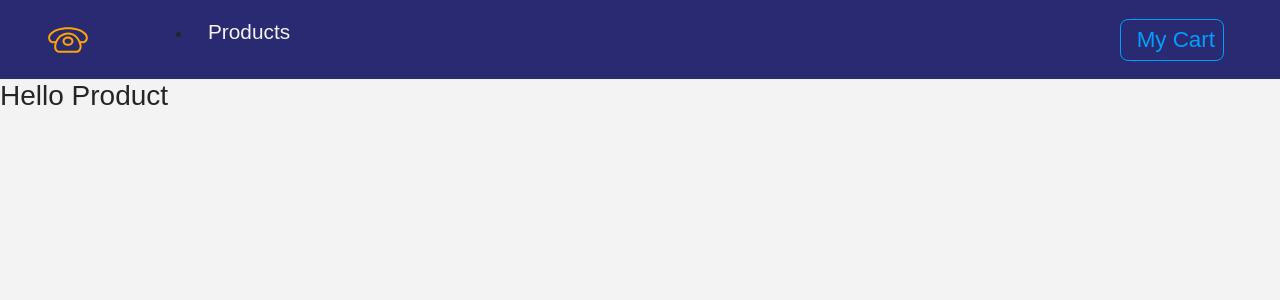
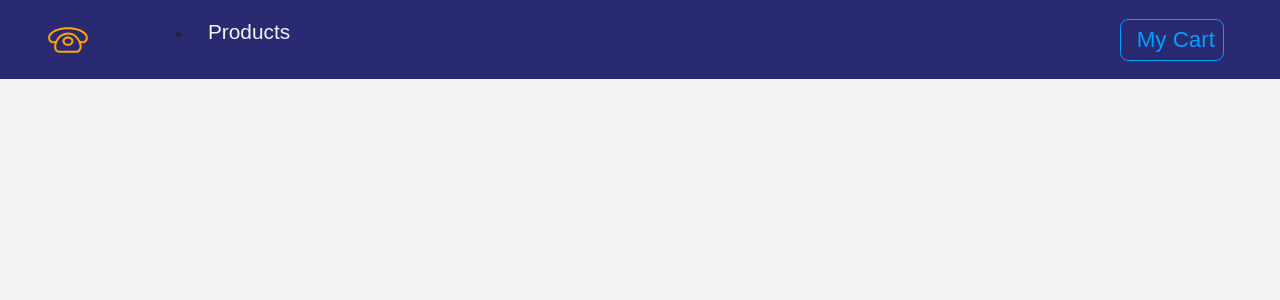
Before and after one commit to Ruhi-1/e-commerce, a React (Create React App) app: page / in a window 1280 px wide. Shown: the top 300 px of the page. Built offline with nearby package versions, Linux system fonts and the light colour scheme.

Commit message:
updates productlist

```diff
--- a/src/components/ProductList.js
+++ b/src/components/ProductList.js
@@ -1,11 +1,24 @@
 import React, { Component } from 'react'
 import Product from './Product'
 export default class Navbar extends Component {
+    state={
+        products:[]
+    }
     render() {
         return (
-            <div>
-                <Product />
-            </div>
+            <React.Fragment>
+                <div className="py-5">
+                <div className="container">
+
+                <div className="row">
+
+                </div>
+                </div>
+                </div>
+            </React.Fragment>
+
+                // <Product />
+
         )
     }
 }
```
Also changed, not shown: src/components/Title.js (added).
